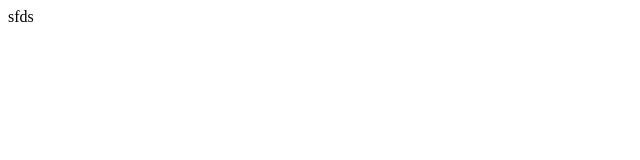
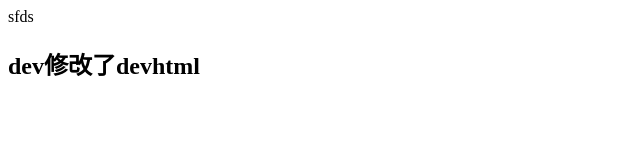
Before and after one commit to jiquanxiao/2308a, a plain HTML site: page dev.html in a window 1280 px wide. Shown: the whole page, without its empty margins (0-640 px from the left). Drawn offline with Linux system fonts and the light colour scheme.

Commit message:
dev修改了devhtml

```diff
--- a/dev.html
+++ b/dev.html
@@ -7,5 +7,6 @@
 </head>
 <body>
     sfds
+    <h2>dev修改了devhtml</h2>
 </body>
 </html>
```
Also changed, not shown: jxy.html (line endings or trailing spaces).
